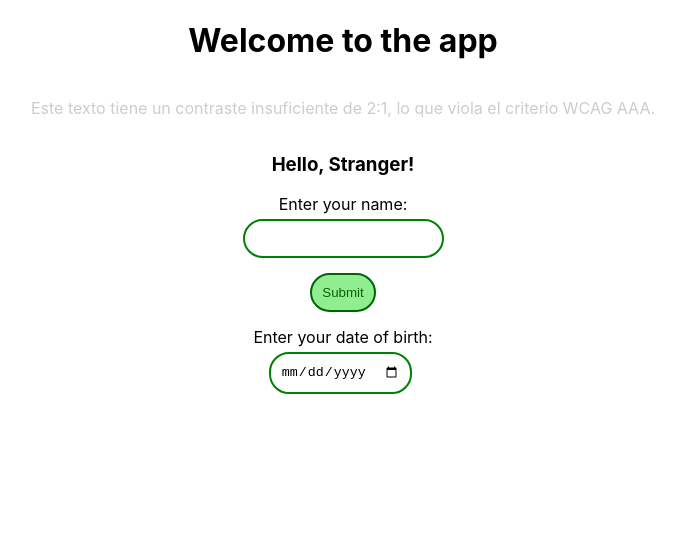
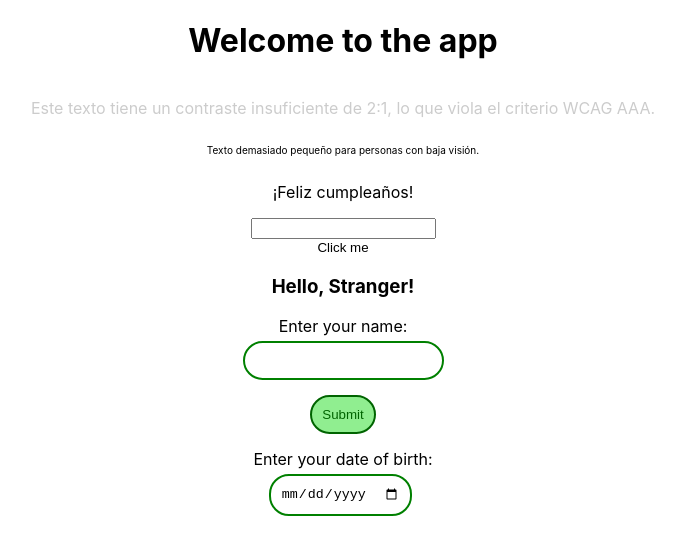
Before and after one commit to ibarba2023/my-app, a React (Create React App) app: page / in a window 1280 px wide. Shown: the top 554 px of the page, without its empty margins (297-977 px from the left). Built offline with nearby package versions, Linux system fonts and the light colour scheme.

Commit message:
Update App.js

```diff
--- a/src/App.js
+++ b/src/App.js
@@ -3,7 +3,7 @@ import './App.css';
 import { InputName } from './components/input-name/input-name';
 import { InputBirthday } from './components/input-birthday/input-birthday';
 import { Salute } from './components/salute/salute';
-import { Age } from './components/age/age'; // Asegúrate de que la ruta sea correcta
+import { Age } from './components/age/age';
 
 function App() {
   const [name, setName] = useState('');
@@ -12,9 +12,32 @@ function App() {
   return (
     <div className="App">
       <h1 className='header'>Welcome to the app</h1>
+
+      {/* ERROR AAA 1: Contraste insuficiente */}
       <p style={{ color: '#cccccc', backgroundColor: '#ffffff' }}>
         Este texto tiene un contraste insuficiente de 2:1, lo que viola el criterio WCAG AAA.
-      </p> {/* ERROR AAA */}
+      </p>
+
+      {/* ERROR AAA 2: Texto pequeño sin opción de aumentar */}
+      <p style={{ fontSize: '10px' }}>
+        Texto demasiado pequeño para personas con baja visión.
+      </p>
+
+      {/* ERROR AAA 3: Uso de contenido que depende de contexto cultural */}
+      <p>
+        ¡Feliz cumpleaños!
+      </p>
+
+      {/* ERROR AAA 4: No hay mecanismos para evitar errores de entrada */}
+      <input type="number" name="age" aria-label="Ingrese su edad" />
+
+      {/* ERROR AAA 5: Falta de navegación por teclado en elementos interactivos */}
+      <button onClick={() => alert("Click!")} style={{ border: 'none', background: 'none' }}>
+        Click me
+      </button>
+
+      {/* ERROR AAA 6: Documento sin título adecuado */}
+      {/* No se está utilizando <title> en el documento */}
       <Salute name={name} />
       <Age birthday={birthday} />
       <InputName setName={setName} />
```
